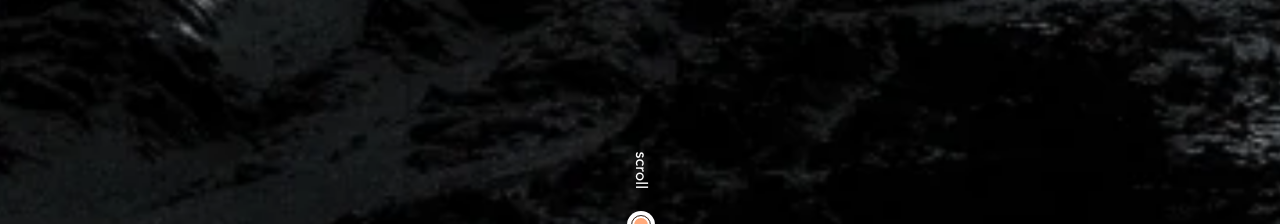
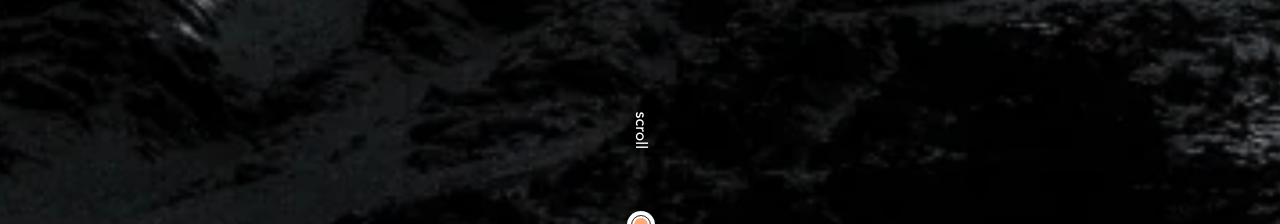
Before and after one commit to ehabmansour1/my_portfolio, a PHP site: page / in a window 1280 px wide. Shown: the part 2376-2600 px from the top of the page. Run offline with PHP 8.4, Linux system fonts and the light colour scheme; some libraries are stand-ins or nearby versions.

Commit message:
Add files via upload

```diff
--- a/css/main.css
+++ b/css/main.css
@@ -539,7 +539,7 @@ header .scroll {
   -moz-transform: translateX(-50%);
   -ms-transform: translateX(-50%);
   -o-transform: translateX(-50%);
-  bottom: 25px;
+  bottom: 65px;
   z-index: 11;
   display: flex;
   flex-direction: column;
```
